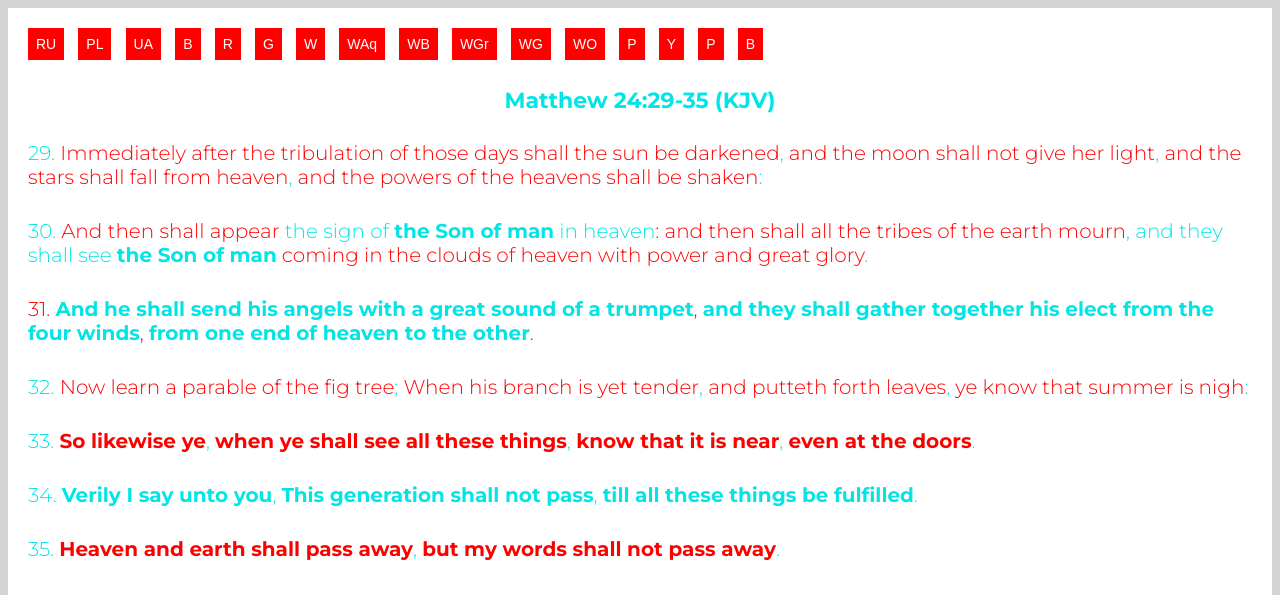
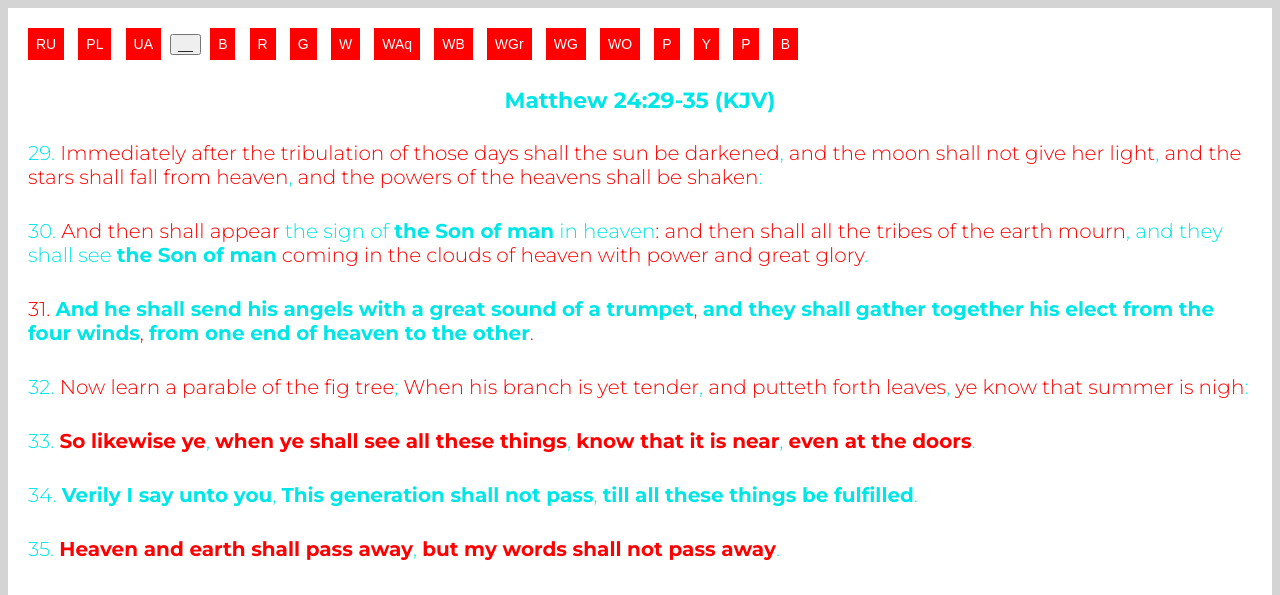
Before and after one commit to Mr-Front-End-dev/Bible-Verses-white-red--EN, a plain HTML site: page index.html in a window 1280 px wide. Shown: the top 595 px of the page. Drawn offline with Linux system fonts and the light colour scheme.

Commit message:
Updated index.html

```diff
--- a/index.html
+++ b/index.html
@@ -16,6 +16,7 @@
       <button class="section__button"><a class="section__button--link" href="https://mr-front-end-dev.github.io/Bible-Verses-white-red--RU/">RU</a></button>
       <button class="section__button"><a class="section__button--link" href="https://mr-front-end-dev.github.io/Bible-Verses-white-red--PL/">PL</a></button>
       <button class="section__button"><a class="section__button--link" href="https://mr-front-end-dev.github.io/Bible-Verses-white-red--UA/">UA</a></button>
+      <button class="section__button--underscore">__</button>
       <button class="section__button"><a class="section__button--link" href="https://mr-front-end-dev.github.io/Bible-Verses-b--EN/">B</a></button>
       <button class="section__button"><a class="section__button--link" href="https://mr-front-end-dev.github.io/Bible-Verses-r--EN/">R</a></button>
       <button class="section__button"><a class="section__button--link" href="https://mr-front-end-dev.github.io/Bible-Verses-grey--EN/">G</a></button>
```
